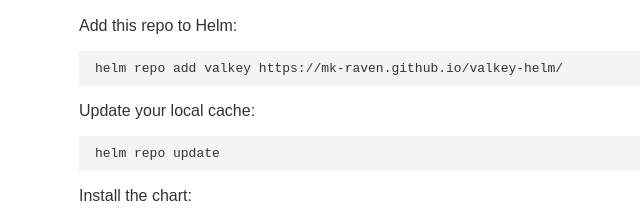
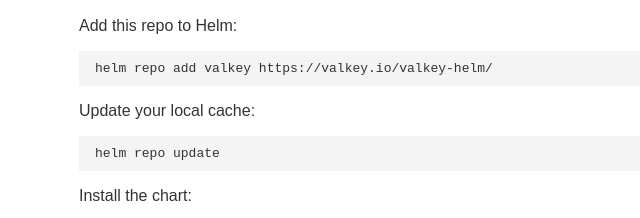
Before and after one commit to valkey-io/valkey-helm, a plain HTML site: page index.html in a window 1280 px wide. Shown: the part 167-385 px from the top of the page, 211-851 px from the left. Drawn offline with Linux system fonts and the light colour scheme.

Commit message:
change Helm repo url

```diff
--- a/index.html
+++ b/index.html
@@ -33,7 +33,7 @@
 
   <h2>Usage</h2>
   <p>Add this repo to Helm:</p>
-  <pre><code>helm repo add valkey https://mk-raven.github.io/valkey-helm/</code></pre>
+  <pre><code>helm repo add valkey https://valkey.io/valkey-helm/</code></pre>
 
   <p>Update your local cache:</p>
   <pre><code>helm repo update</code></pre>
```
Also changed, not shown: 3 other files.
